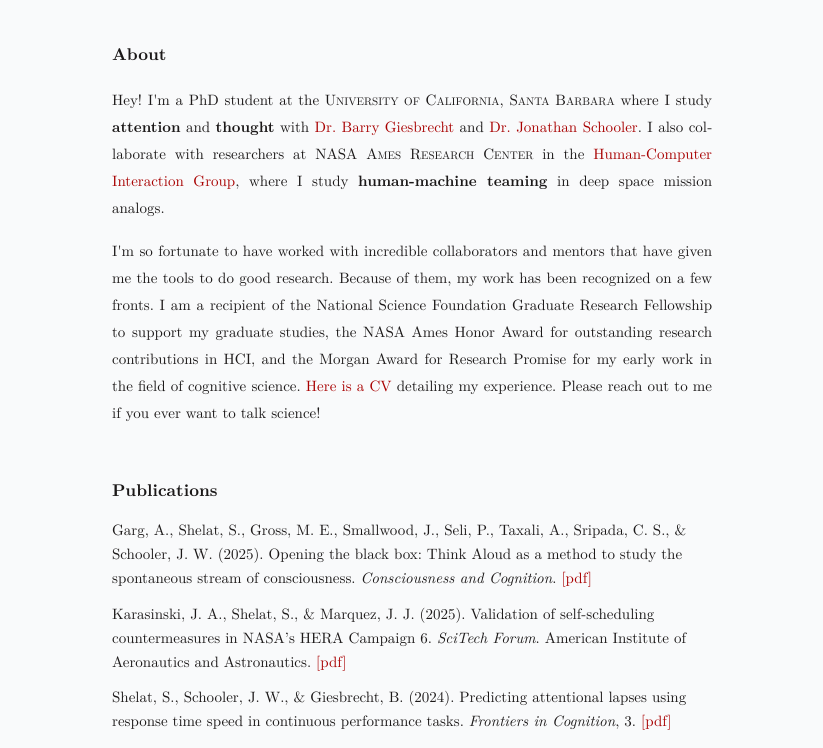
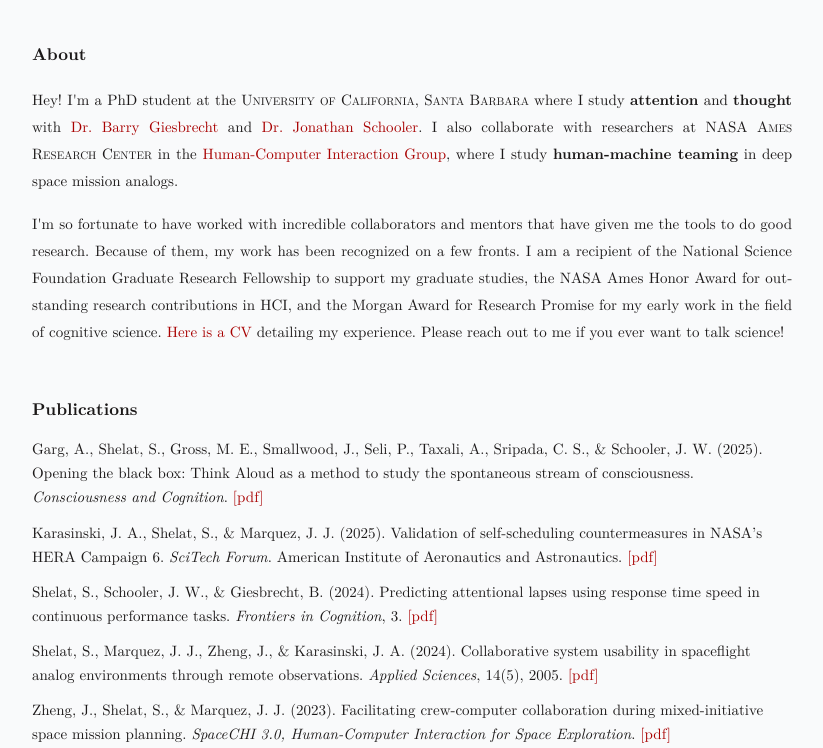
Before and after one commit to sshelat/sshelat.github.io, a website built with Vite: page index.html in a window 1280 px wide. Shown: the part 109-857 px from the top of the page, without its empty margins (228-1051 px from the left). Built offline with nearby package versions, Linux system fonts and the light colour scheme.

Commit message:
Update style.css

```diff
--- a/style.css
+++ b/style.css
@@ -185,7 +185,7 @@ body {
   font-family: 'Latin Modern', Georgia, Cambria, 'Times New Roman', Times, serif;
   line-height: 1.8;
 
-  max-width: 80ch;
+  max-width: 100ch;
   min-height: 100vh;
   overflow-x: hidden;
   margin: 0 auto;
```
